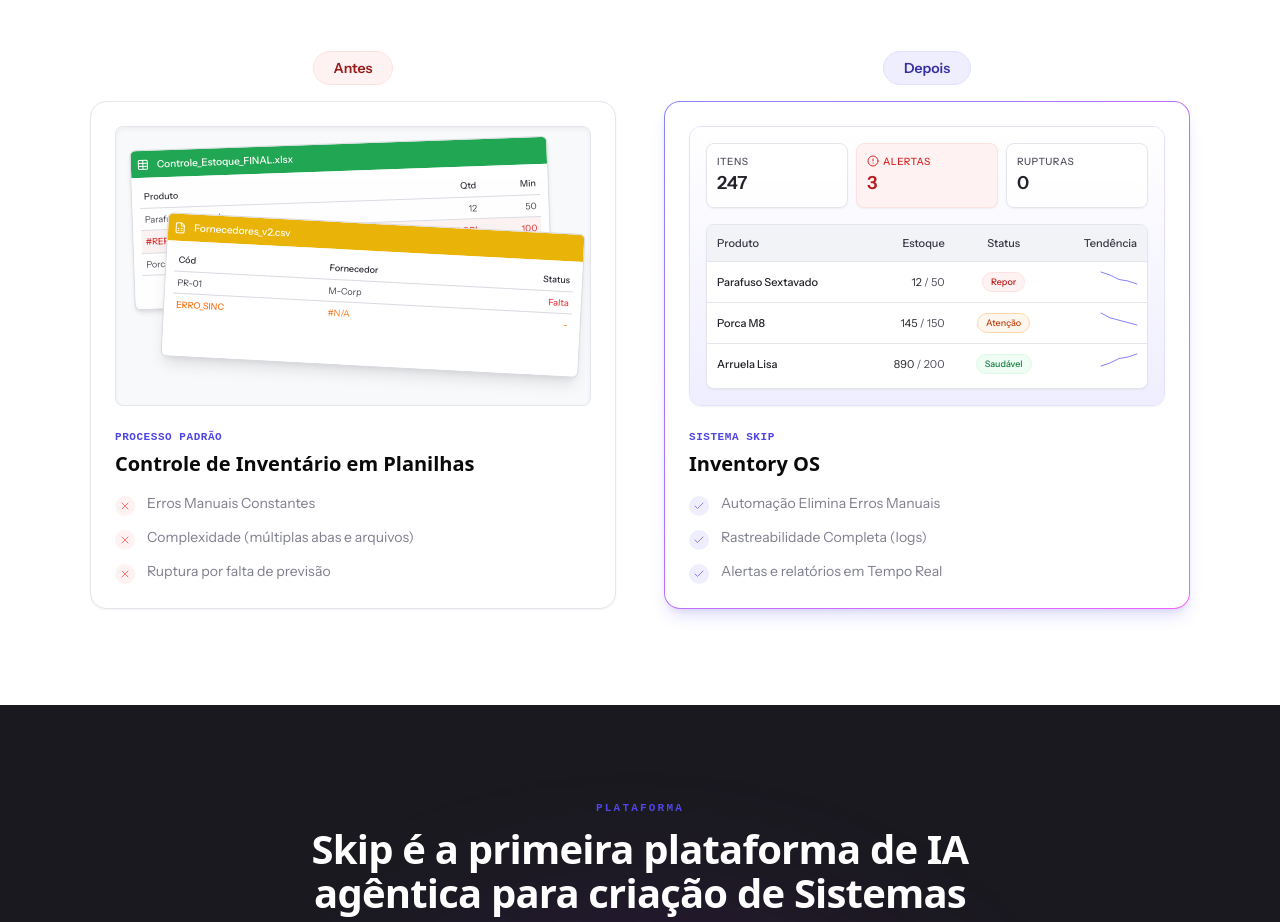
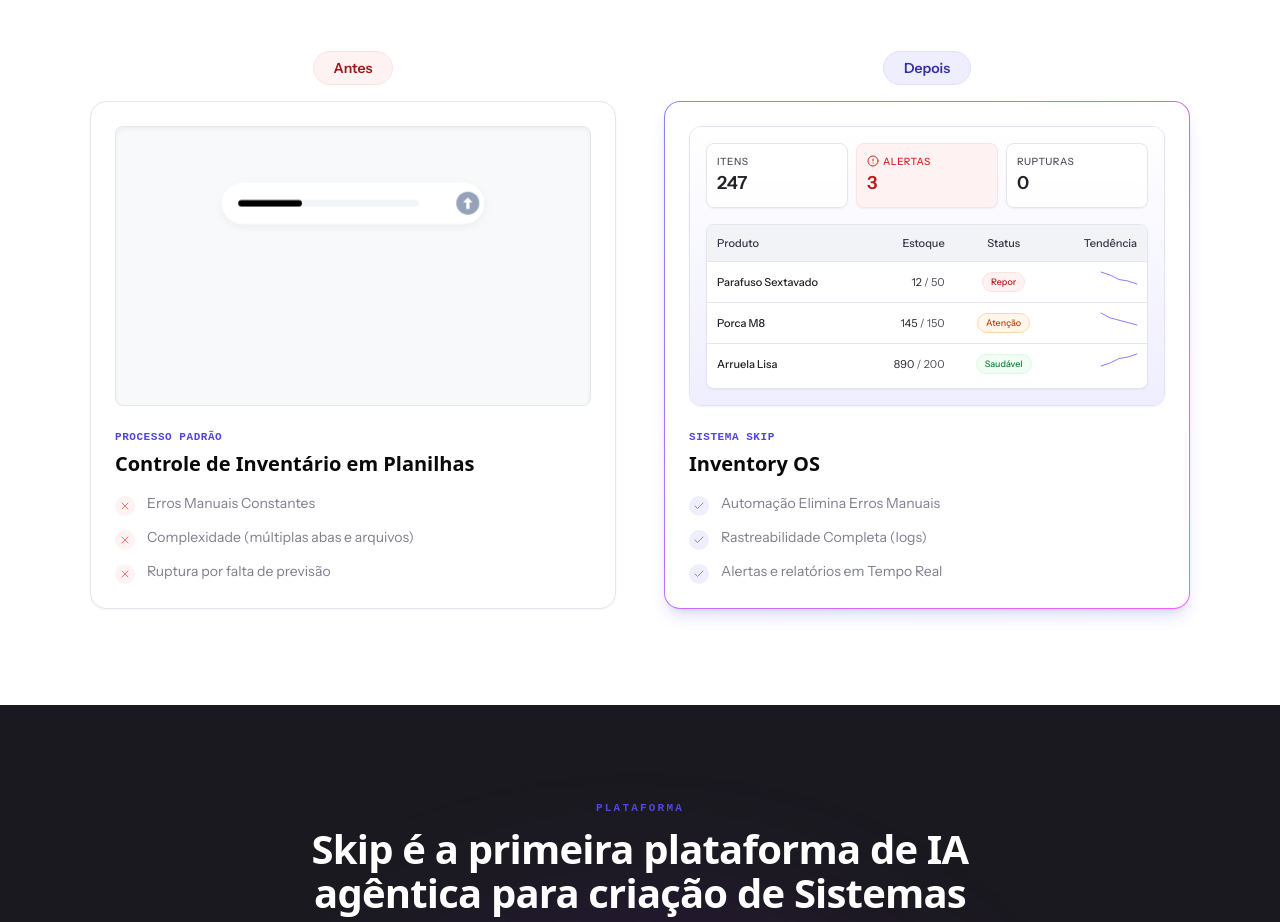
Before and after one commit to lukera-lab/skip-landing-page--c-pia--48i98tkto, a React (Vite) app: page / in a window 1280 px wide. Shown: the part 1900-2822 px from the top of the page. Built offline with nearby package versions, Linux system fonts and the light colour scheme.

Commit message:
feat: Add dynamic AI animation to landing page

```diff
--- a/src/components/home/tabs/InventoryTab.tsx
+++ b/src/components/home/tabs/InventoryTab.tsx
@@ -1,4 +1,4 @@
-import { X, Check, AlertCircle, FileSpreadsheet, Table } from 'lucide-react'
+import { X, Check, AlertCircle } from 'lucide-react'
 import { Badge } from '@/components/ui/badge'
 
 const ANTES_POINTS = [
@@ -16,74 +16,198 @@
 export function InventoryAntes() {
   return (
     <div className="flex flex-col flex-1 w-full h-full animate-fade-in gap-6">
-      {/* Visual Mockup */}
-      <div className="h-[280px] w-full border border-skip-neutral-1350 rounded-lg bg-skip-neutral-1450/50 p-4 relative overflow-hidden flex-shrink-0 shadow-inner">
-        {/* Spreadsheet 1 */}
-        <div className="absolute top-4 left-4 right-10 h-40 bg-white rounded-md border border-skip-neutral-1300 shadow-md rotate-[-2deg] flex flex-col overflow-hidden opacity-95 z-10 hover:rotate-0 hover:z-40 transition-transform">
-          <div className="bg-green-600 p-1.5 flex items-center gap-2 text-white">
-            <Table className="w-3 h-3" />
-            <span className="text-[10px] font-medium">Controle_Estoque_FINAL.xlsx</span>
-          </div>
-          <div className="p-2 flex-1 flex flex-col bg-white">
-            <table className="w-full text-left text-[9px] border-collapse">
-              <thead>
-                <tr className="border-b border-skip-neutral-1300 text-skip-neutral-500">
-                  <th className="p-1 font-medium">Produto</th>
-                  <th className="p-1 font-medium text-right">Qtd</th>
-                  <th className="p-1 font-medium text-right">Min</th>
-                </tr>
-              </thead>
-              <tbody className="text-skip-neutral-700">
-                <tr className="border-b border-skip-neutral-1300">
-                  <td className="p-1">Parafuso Sextavado</td>
-                  <td className="p-1 text-right">12</td>
-                  <td className="p-1 text-right">50</td>
-                </tr>
-                <tr className="border-b border-skip-neutral-1300 bg-red-50">
-                  <td className="p-1 text-red-600 font-medium">#REF!</td>
-                  <td className="p-1 text-right text-red-600 font-medium">#VALOR!</td>
-                  <td className="p-1 text-right text-red-600">100</td>
-                </tr>
-                <tr className="border-b border-skip-neutral-1300">
-                  <td className="p-1">Porca M8</td>
-                  <td className="p-1 text-right">145</td>
-                  <td className="p-1 text-right">150</td>
-                </tr>
-              </tbody>
-            </table>
-          </div>
-        </div>
+      {/* Visual Mockup - Dynamic AI Animation */}
+      <div className="h-[280px] w-full border border-skip-neutral-1350 rounded-lg bg-skip-neutral-1450/50 p-4 flex items-center justify-center overflow-hidden flex-shrink-0 shadow-inner">
+        <svg
+          viewBox="0 0 400 300"
+          className="w-full h-full max-w-[400px]"
+          preserveAspectRatio="xMidYMid meet"
+        >
+          <defs>
+            <filter id="shadow-sm" x="-20%" y="-20%" width="140%" height="140%">
+              <feDropShadow
+                dx="0"
+                dy="4"
+                stdDeviation="6"
+                flood-color="#0F172A"
+                flood-opacity="0.05"
+              />
+            </filter>
+            <filter id="shadow-lg" x="-20%" y="-20%" width="140%" height="140%">
+              <feDropShadow
+                dx="0"
+                dy="10"
+                stdDeviation="15"
+                flood-color="#0F172A"
+                flood-opacity="0.08"
+              />
+            </filter>
+            <linearGradient id="shimmer-grad" x1="0" y1="0" x2="1" y2="0">
+              <stop offset="0%" stop-color="#ffffff" stop-opacity="0" />
+              <stop offset="50%" stop-color="#ffffff" stop-opacity="0.8" />
+              <stop offset="100%" stop-color="#ffffff" stop-opacity="0" />
+            </linearGradient>
+            <clipPath id="shimmer-clip">
+              <rect x="40" y="120" width="320" height="140" rx="16" />
+            </clipPath>
+          </defs>
+          <style>
+            {`
+              .ai-inv-group { animation: ai-inv-float-svg 6s ease-in-out infinite; }
+              .ai-inv-typing { animation: ai-inv-typing-bar 6s ease-in-out infinite; }
+              .ai-inv-cursor { animation: ai-inv-cursor-move 6s ease-in-out infinite; }
+              .ai-inv-cursor-inner { animation: ai-inv-cursor-blink 0.8s step-end infinite; }
+              .ai-inv-btn { animation: ai-inv-btn-click 6s ease-in-out infinite; transform-origin: 340px 75px; }
+              .ai-inv-btn-glow { animation: ai-inv-btn-glow 6s ease-out infinite; transform-origin: 340px 75px; fill: #4F46E5; }
+              .ai-inv-bubble { animation: ai-inv-bubble-appear 6s ease-out infinite; }
+              .ai-inv-skel-1 { animation: ai-inv-skeleton-1 6s ease-out infinite; fill: #E2E8F0; }
+              .ai-inv-skel-2 { animation: ai-inv-skeleton-2 6s ease-out infinite; fill: #E2E8F0; }
+              .ai-inv-skel-3 { animation: ai-inv-skeleton-3 6s ease-out infinite; fill: #E2E8F0; }
+              .ai-inv-shimmer { animation: ai-inv-shimmer-effect 6s ease-out infinite; }
 
-        {/* Spreadsheet 2 */}
-        <div className="absolute top-24 left-12 right-2 h-36 bg-white rounded-md border border-skip-neutral-1300 shadow-lg rotate-[3deg] flex flex-col overflow-hidden z-20 hover:rotate-0 hover:z-40 transition-transform">
-          <div className="bg-yellow-500 p-1.5 flex items-center gap-2 text-white">
-            <FileSpreadsheet className="w-3 h-3" />
-            <span className="text-[10px] font-medium">Fornecedores_v2.csv</span>
-          </div>
-          <div className="p-2 flex-1 flex flex-col bg-white">
-            <table className="w-full text-left text-[9px] border-collapse">
-              <thead>
-                <tr className="border-b border-skip-neutral-1300 text-skip-neutral-500">
-                  <th className="p-1 font-medium">Cód</th>
-                  <th className="p-1 font-medium">Fornecedor</th>
-                  <th className="p-1 font-medium text-right">Status</th>
-                </tr>
-              </thead>
-              <tbody className="text-skip-neutral-700">
-                <tr className="border-b border-skip-neutral-1300">
-                  <td className="p-1">PR-01</td>
-                  <td className="p-1">M-Corp</td>
-                  <td className="p-1 text-right text-red-500 font-medium">Falta</td>
-                </tr>
-                <tr>
-                  <td className="p-1 font-medium text-orange-500">ERRO_SINC</td>
-                  <td className="p-1 text-orange-500">#N/A</td>
-                  <td className="p-1 text-right text-orange-500">-</td>
-                </tr>
-              </tbody>
-            </table>
-          </div>
-        </div>
+              @keyframes ai-inv-float-svg {
+                0%, 100% { transform: translateY(0); }
+                50% { transform: translateY(-8px); }
+              }
+              @keyframes ai-inv-typing-bar {
+                0%, 5% { width: 0px; }
+                30%, 85% { width: 220px; }
+                95%, 100% { width: 0px; }
+              }
+              @keyframes ai-inv-cursor-move {
+                0%, 5% { transform: translateX(0px); }
+                30%, 85% { transform: translateX(225px); }
+                95%, 100% { transform: translateX(0px); }
+              }
+              @keyframes ai-inv-cursor-blink {
+                0%, 100% { opacity: 1; }
+                50% { opacity: 0; }
+              }
+              @keyframes ai-inv-btn-click {
+                0%, 28% { transform: scale(1); fill: #94A3B8; }
+                32% { transform: scale(0.9); fill: #4F46E5; }
+                36%, 85% { transform: scale(1); fill: #4F46E5; }
+                95%, 100% { transform: scale(1); fill: #94A3B8; }
+              }
+              @keyframes ai-inv-btn-glow {
+                0%, 32% { opacity: 0; transform: scale(1); }
+                36% { opacity: 0.4; transform: scale(1.2); }
+                50%, 100% { opacity: 0; transform: scale(1.6); }
+              }
+              @keyframes ai-inv-bubble-appear {
+                0%, 35% { opacity: 0; transform: translateY(15px); }
+                45%, 85% { opacity: 1; transform: translateY(0); }
+                95%, 100% { opacity: 0; transform: translateY(15px); }
+              }
+              @keyframes ai-inv-skeleton-1 {
+                0%, 45% { width: 0px; }
+                55%, 85% { width: 280px; }
+                95%, 100% { width: 0px; }
+              }
+              @keyframes ai-inv-skeleton-2 {
+                0%, 50% { width: 0px; }
+                60%, 85% { width: 210px; }
+                95%, 100% { width: 0px; }
+              }
+              @keyframes ai-inv-skeleton-3 {
+                0%, 55% { width: 0px; }
+                65%, 85% { width: 252px; }
+                95%, 100% { width: 0px; }
+              }
+              @keyframes ai-inv-shimmer-effect {
+                0%, 60% { transform: translateX(-150px); opacity: 0; }
+                65% { opacity: 1; }
+                75% { transform: translateX(350px); opacity: 0; }
+                100% { transform: translateX(-150px); opacity: 0; }
+              }
+            `}
+          </style>
+
+          <g className="ai-inv-group">
+            {/* Prompt Input */}
+            <rect
+              x="40"
+              y="50"
+              width="320"
+              height="50"
+              rx="25"
+              fill="#ffffff"
+              filter="url(#shadow-sm)"
+            />
+
+            {/* Typing Bar Background */}
+            <rect x="60" y="71" width="220" height="8" rx="4" fill="#F1F5F9" />
+            {/* Animated Typing Bar */}
+            <rect x="60" y="71" height="8" rx="4" className="ai-inv-typing" />
+
+            {/* Cursor */}
+            <g className="ai-inv-cursor">
+              <rect
+                x="60"
+                y="67"
+                width="2"
+                height="16"
+                fill="#4F46E5"
+                className="ai-inv-cursor-inner"
+              />
+            </g>
+
+            {/* Action Button Glow */}
+            <circle cx="340" cy="75" r="14" className="ai-inv-btn-glow" />
+
+            {/* Action Button & Icon */}
+            <circle cx="340" cy="75" r="14" className="ai-inv-btn" />
+            <path
+              d="M 340 68 L 334 74 L 338 74 L 338 82 L 342 82 L 342 74 L 346 74 Z"
+              fill="#ffffff"
+            />
+
+            {/* AI Response Bubble */}
+            <g className="ai-inv-bubble">
+              <rect
+                x="40"
+                y="120"
+                width="320"
+                height="140"
+                rx="16"
+                fill="#ffffff"
+                filter="url(#shadow-lg)"
+              />
+
+              {/* AI Brand / Header */}
+              <circle cx="60" cy="140" r="10" fill="#4F46E5" opacity="0.1" />
+              <circle cx="60" cy="140" r="5" fill="#4F46E5" />
+              <rect x="80" y="136" width="60" height="8" rx="4" fill="#CBD5E1" />
+
+              {/* Skeleton Lines */}
+              <g transform="translate(60, 160)">
+                <rect x="0" y="0" width="280" height="10" rx="5" fill="#F1F5F9" />
+                <rect x="0" y="0" height="10" rx="5" className="ai-inv-skel-1" />
+
+                <rect x="0" y="24" width="280" height="10" rx="5" fill="#F1F5F9" />
+                <rect x="0" y="24" height="10" rx="5" className="ai-inv-skel-2" />
+
+                <rect x="0" y="48" width="280" height="10" rx="5" fill="#F1F5F9" />
+                <rect x="0" y="48" height="10" rx="5" className="ai-inv-skel-3" />
+
+                <rect x="0" y="72" width="280" height="10" rx="5" fill="#F1F5F9" />
+                <rect x="0" y="72" height="10" rx="5" className="ai-inv-skel-1" />
+              </g>
+
+              {/* Shimmer Sweep */}
+              <g clip-path="url(#shimmer-clip)">
+                <rect
+                  x="40"
+                  y="120"
+                  width="100"
+                  height="140"
+                  fill="url(#shimmer-grad)"
+                  className="ai-inv-shimmer"
+                />
+              </g>
+            </g>
+          </g>
+        </svg>
       </div>
 
       {/* Text Content */}
```
Also changed, not shown: .skip.config.json.
